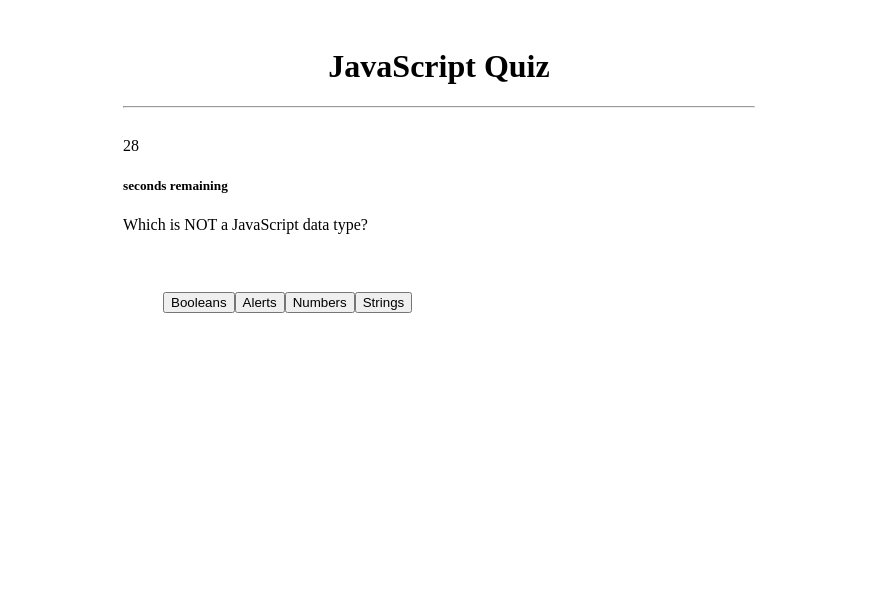
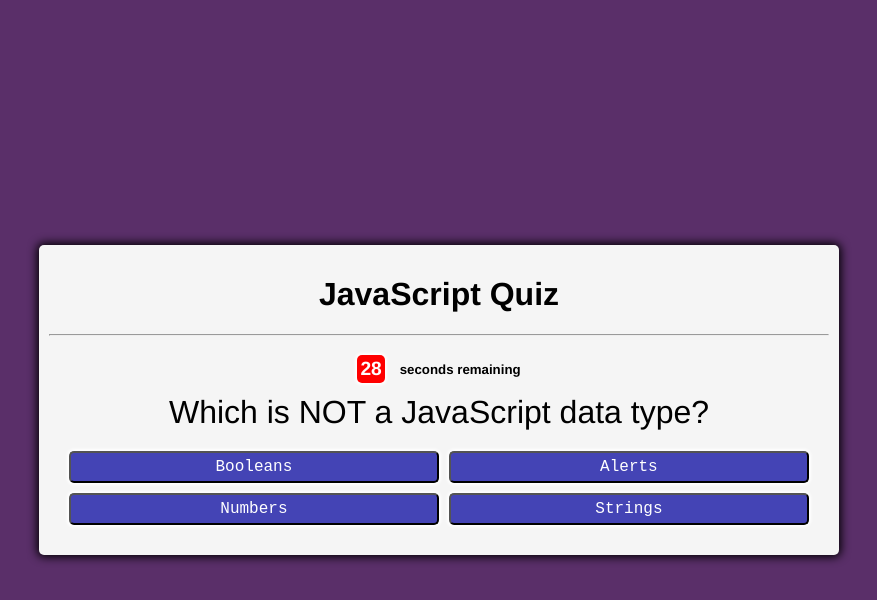
Before and after one commit to RickiBobbii/JavaScript-Quiz, a plain HTML site: page index.html in a window 1280 px wide. Both pictures are taken after a click on the button "Start Quiz". Shown: the whole page, without its empty margins (201-1078 px from the left). Drawn offline with Linux system fonts and the light colour scheme.

Commit message:
added css

```diff
--- a/assets/script.js
+++ b/assets/script.js
@@ -4,6 +4,7 @@ var currentQuestion = 0;
 var timerCount = 30;
 var timerEl = document.querySelector("#timer-count");
 var startButton = document.querySelector("#start-button");
+var startScreen = document.querySelector("#start-screen");
 var questionText = document.querySelector("#question-text");
 var userOptions = document.querySelector("#options");
 var userScore = document.querySelector("#user-score");
@@ -54,6 +55,7 @@ function startTimer() {
         timerEl.textContent = timerCount;
         if (timerCount <= 0) {
             clearInterval(timer);
+            alert("Time is up!");
         }
     }, 1000);
 
@@ -63,7 +65,8 @@ function startTimer() {
 let currentChoice = [];
 
 function displayQuestion(){
-    startButton.style.visibility = 'hidden';
+    //startButton.style.visibility = 'hidden';
+    startScreen.style.display = 'none';
     questionText.innerHTML = questions[currentQuestion].question;
     currentChoice = questions[currentQuestion].choices;
     let choiceList = "";
--- a/assets/style.css
+++ b/assets/style.css
@@ -1,7 +1,84 @@
+:root {
+    --purple: rgb(90, 47, 105);
+}
+* {
+    box-sizing: border-box;
+    font-family:'Franklin Gothic Medium', 'Arial Narrow', Arial, sans-serif;
+}
+body {
+    width: 100vw;
+    height: 100vh;
+    padding: 0;
+    margin: 0;
+    display: flex;
+    justify-content: center;
+    align-items: center;
+    background-color: var(--purple);
+}
 main {
     margin: 3rem auto;
-    max-width: 90vw;
-    width: 50%;
+    width: 800px;
+    max-width: 80%;
+    background-color: whitesmoke;
+    border-radius: 5px;
+    padding: 10px;
+    box-shadow: 0 0 10px 2px;
+
+}
+#start-screen, #timer {
+    padding: 10px;
+    display: flex;
+    flex-direction: row;
+    align-items: center;
+    justify-content: center;
+    height: 50px;
+
+}
+#timer-count {
+    margin-right: 15px;
+    font-size: larger;
+    font-weight: bold;
+    background-color: red;
+    color: white;
+    padding: 3px;
+    border-radius: 5px;
+    box-shadow: 0 0 3px 2px;
+}
+#start-button {
+    background-color: rgb(68, 68, 181);
+    color: white;
+    border-radius: 5px;
+    padding: 10px 15px;
+    font-size: 1em;
+    box-shadow: 0 0 3px 2px;
+}
+#question-text {
+    display: flex;
+    flex-direction: row;
+    align-items: center;
+    justify-content: center;
+    font-size: 2em;
+    text-align: center;
+}
+#options {
+    display: grid;
+    grid-template-columns: repeat(2, auto);
+    gap: 10px;
+    margin: 20px 20px;
+    padding: 0;
+
+}
+#btn {
+    background-color: rgb(68, 68, 181);
+    color: white;
+    border-radius: 5px;
+    padding: 5px 10px;
+    font-size: 1rem;
+    box-shadow: 0 0 3px 2px;
+    font-family: monospace, 'Franklin Gothic Medium', 'Arial Narrow', Arial, sans-serif;
+}
+#btn:hover {
+    background-color: rgb(46, 201, 69);
 }
 h1 {
     text-align: center;
--- a/index.html
+++ b/index.html
@@ -11,8 +11,9 @@
       <h1>JavaScript Quiz</h1>
       <hr />
       <!-- Start  -->
-      <button id="start-button">Start Quiz</button>
-
+      <div id="start-screen">
+        <button id="start-button">Start Quiz</button>
+      </div>
       <!-- Timer -->
       <div id= "timer">
         <div id= "timer-text"></div>
@@ -30,7 +31,7 @@
       <div id="user-score">
 
       </div>
-      </main>
+    </main>
       <script type="text/javascript" src="./assets/script.js"></script>
 </body>
 </html>
```
